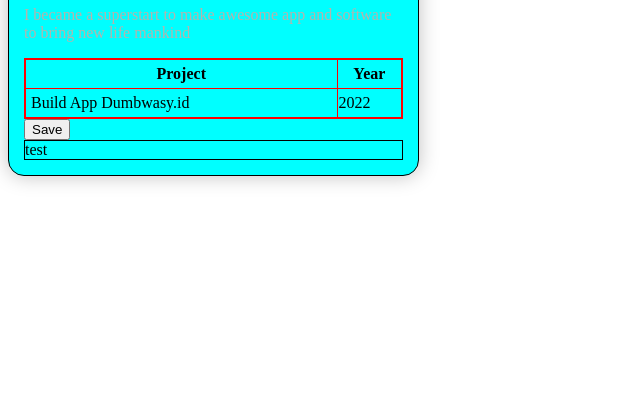
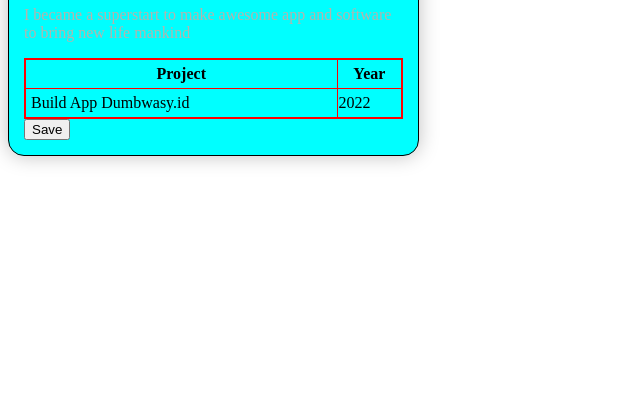
Before and after one commit to ilhamfat04/b34p-day1, a plain HTML site: page index.html in a window 1280 px wide. Shown: the part 382-800 px from the top of the page, without its empty margins (0-640 px from the left). Drawn offline with Linux system fonts and the light colour scheme.

Commit message:
update index.html

```diff
--- a/index.html
+++ b/index.html
@@ -39,10 +39,6 @@
             </table>
             <button>Save</button>
         </div>
-
-        <div style="border: 1px solid black;">
-            test
-        </div>
     </div>
 </body>
 
```
